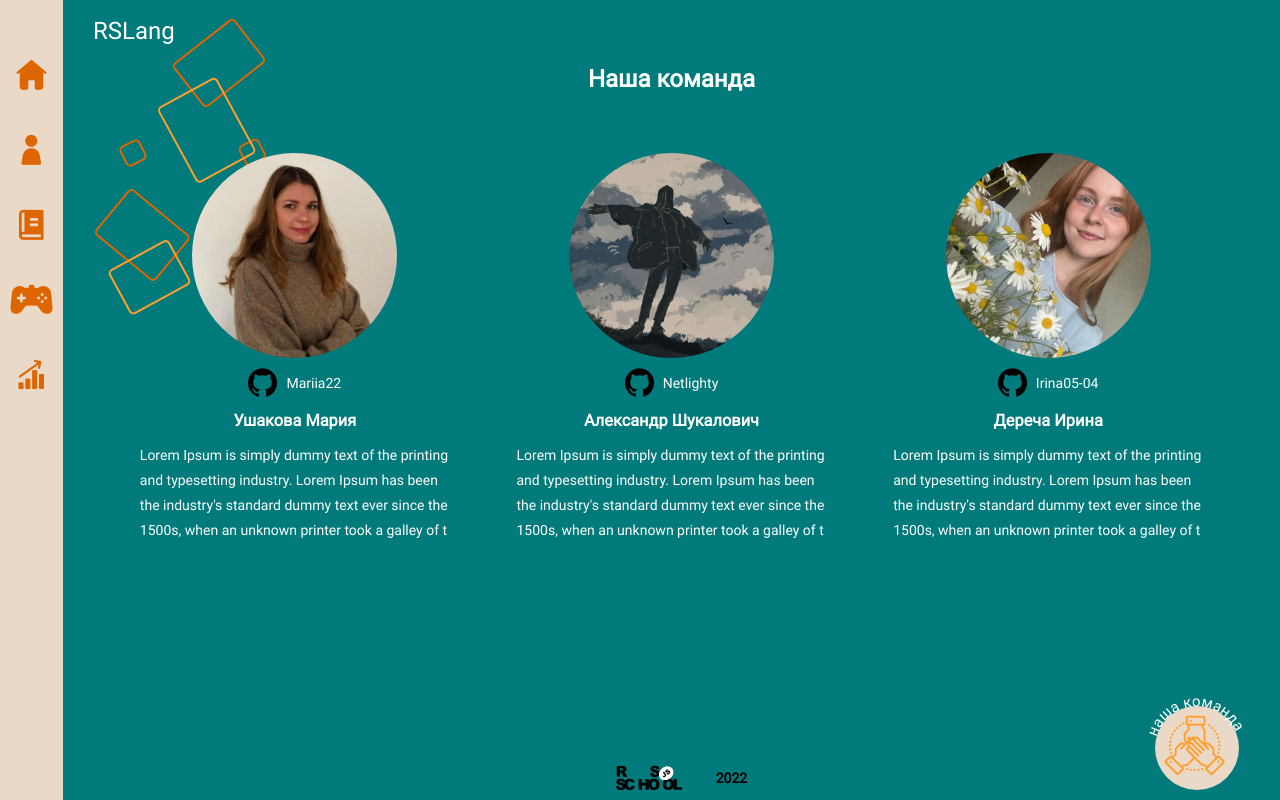
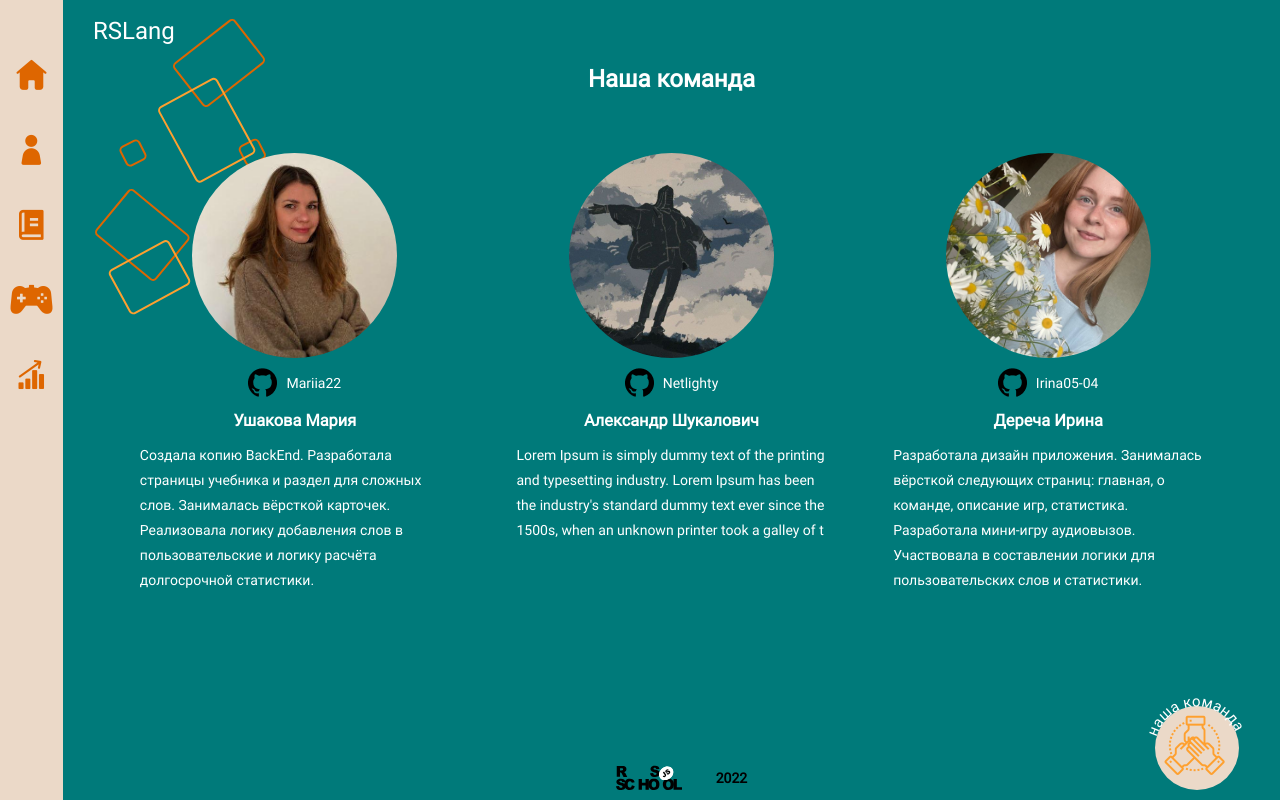
Before and after one commit to NetLighty/RS-Lang, a React (Vite) app: page /team in a window 1280 px wide. Built offline with nearby package versions, Linux system fonts and the light colour scheme.

Commit message:
feat: add description for team member

```diff
--- a/src/pages/team/team.tsx
+++ b/src/pages/team/team.tsx
@@ -13,7 +13,7 @@ const Team: FC = () => (
         link="https://github.com/Mariia22"
         gitName="Mariia22"
         imgClass="mariia"
-        description="Lorem Ipsum is simply dummy text of the printing and typesetting industry. Lorem Ipsum has been the industry's standard dummy text ever since the 1500s, when an unknown printer took a galley of t"
+        description="Создала копию BackEnd. Разработала страницы учебника и раздел для сложных слов. Занималась вёрсткой карточек. Реализовала логику добавления слов в пользовательские и логику расчёта долгосрочной статистики."
       />
       <MemberTeam
         name="Александр Шукалович"
@@ -27,7 +27,7 @@ const Team: FC = () => (
         link="https://github.com/Irina05-04"
         gitName="Irina05-04"
         imgClass="irina"
-        description="Lorem Ipsum is simply dummy text of the printing and typesetting industry. Lorem Ipsum has been the industry's standard dummy text ever since the 1500s, when an unknown printer took a galley of t"
+        description="Разработала дизайн приложения. Занималась вёрсткой следующих страниц: главная, о команде, описание игр, статистика. Разработала мини-игру аудиовызов. Участвовала в составлении логики для пользовательских слов и статистики."
       />
     </div>
     <div className="team__footer">
```
